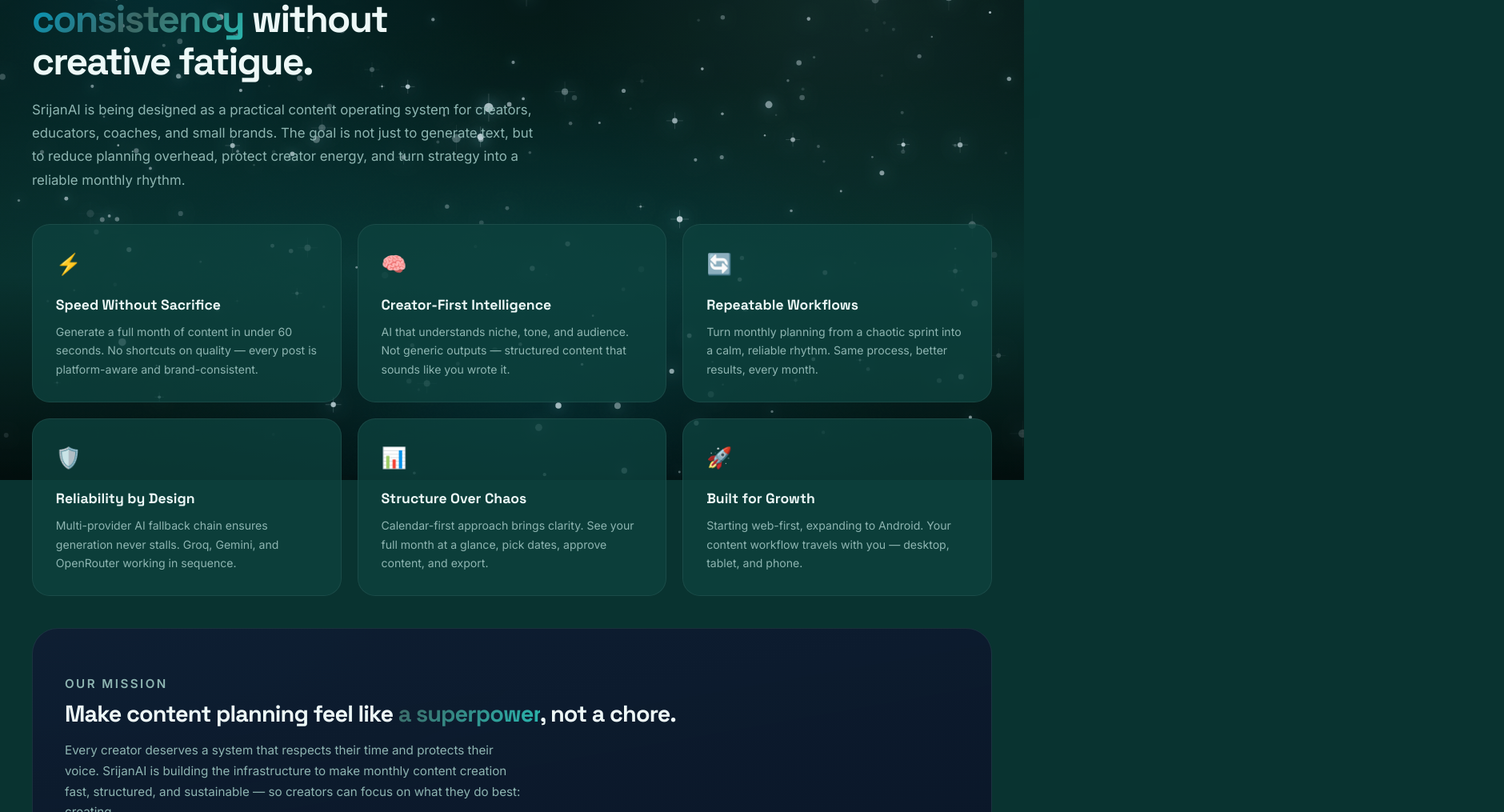
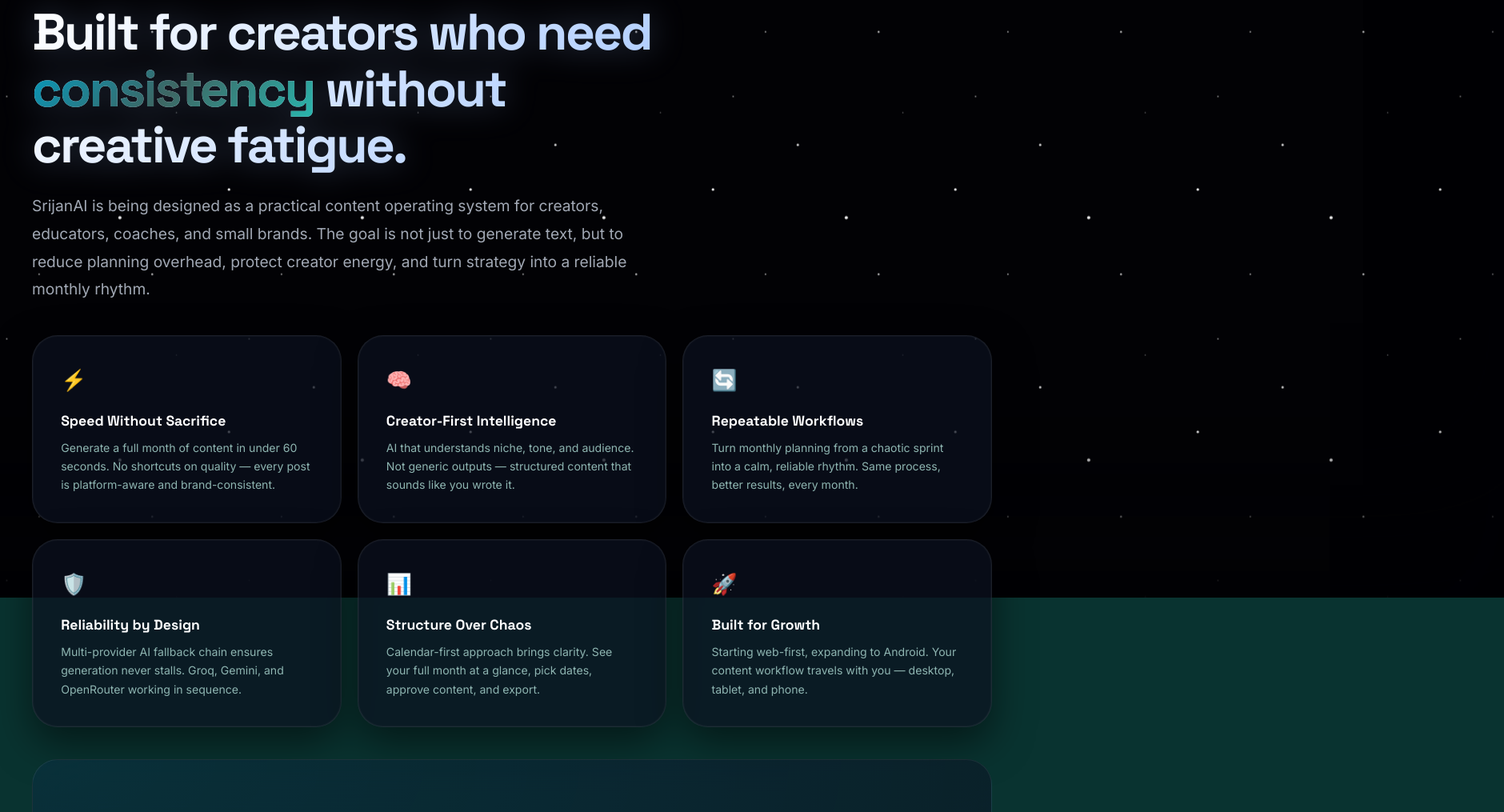
Before and after one commit to Dhananjay0376/SrijanAI, a Next.js app in the folder apps/web/: page /about in a window 1280 px wide. Shown: the part 200-1215 px from the top of the page at 80% size, 1880 px wide, since content can reach past the window. Built offline with nearby package versions, Linux system fonts and the light colour scheme; no server answers; a web font is replaced by a local one.

Commit message:
feat: apply cosmic theme and shooting comets to About page

```diff
--- a/apps/web/app/about/page.tsx
+++ b/apps/web/app/about/page.tsx
@@ -39,7 +39,12 @@
 
 export default function AboutPage() {
   return (
-    <main className="page-shell">
+    <main className="landing-shell about-shell">
+      <div className="cosmic-comets" aria-hidden="true">
+        {Array.from({ length: 12 }).map((_, i) => (
+          <div key={i} className={`comet comet-${i + 1}`} />
+        ))}
+      </div>
       {/* ── Hero ── */}
       <section className="about-hero fade-up">
         <p className="section-label">About SrijanAI</p>
--- a/apps/web/app/globals.css
+++ b/apps/web/app/globals.css
@@ -1146,20 +1146,24 @@
 
 .about-hero h1 {
   font-family: var(--font-display);
-  font-size: clamp(2rem, 4vw, 3rem);
-  font-weight: 800;
+  font-size: clamp(2.5rem, 5vw, 4rem);
+  font-weight: 900;
   letter-spacing: -0.04em;
   line-height: 1.1;
-  margin: 0.5rem 0 0;
+  margin: 0.8rem 0 0;
   max-width: 20ch;
-}
-
-.about-hero p {
-  color: var(--muted);
-  font-size: 1.05rem;
-  line-height: 1.75;
-  margin: 1.2rem 0 0;
-  max-width: 60ch;
+  background: linear-gradient(135deg, #ffffff 0%, #a0c4ff 100%);
+  -webkit-background-clip: text;
+  -webkit-text-fill-color: transparent;
+  filter: drop-shadow(0 0 20px rgba(160, 196, 255, 0.3));
+}
+
+.about-hero p:not(.section-label) {
+  color: rgba(230, 240, 255, 0.7);
+  font-size: 1.2rem;
+  line-height: 1.8;
+  margin: 1.5rem 0 0;
+  max-width: 65ch;
 }
 
 .about-values {
@@ -1170,17 +1174,20 @@
 }
 
 .about-value-card {
-  padding: 1.8rem;
-  border: 1px solid var(--line);
-  border-radius: var(--radius-md);
-  background: var(--panel);
-  backdrop-filter: blur(14px);
-  transition: border-color var(--transition-smooth), transform var(--transition-smooth);
+  padding: 2.2rem;
+  border: 1px solid rgba(255, 255, 255, 0.08);
+  border-radius: var(--radius-lg);
+  background: rgba(12, 18, 32, 0.7);
+  backdrop-filter: blur(30px) saturate(1.5);
+  box-shadow: 0 20px 50px rgba(0, 0, 0, 0.5), inset 0 0 0 1px rgba(255, 255, 255, 0.03);
+  transition: all 0.4s cubic-bezier(0.16, 1, 0.3, 1);
 }
 
 .about-value-card:hover {
-  border-color: var(--line-hover);
-  transform: translateY(-3px);
+  transform: translateY(-8px) scale(1.02);
+  border-color: rgba(0, 240, 255, 0.5);
+  background: rgba(20, 30, 50, 0.85);
+  box-shadow: 0 30px 60px rgba(0, 0, 0, 0.6), 0 0 20px rgba(0, 240, 255, 0.2);
 }
 
 .about-value-icon {
@@ -1203,30 +1210,32 @@
 }
 
 .about-mission {
-  padding: 2.5rem;
-  border: 1px solid var(--line);
+  padding: 4rem 3rem;
+  border: 1px solid rgba(255, 255, 255, 0.08);
   border-radius: var(--radius-lg);
-  background:
-    linear-gradient(170deg, rgba(15, 28, 50, 0.9), rgba(10, 20, 38, 0.95)),
-    radial-gradient(ellipse at top left, rgba(61, 102, 99, 0.1), transparent 50%);
-  backdrop-filter: blur(18px);
+  background: radial-gradient(ellipse at top left, rgba(0, 240, 255, 0.1), transparent), rgba(12, 18, 32, 0.7);
+  backdrop-filter: blur(40px);
 }
 
 .about-mission h2 {
   font-family: var(--font-display);
-  font-size: clamp(1.4rem, 2.5vw, 1.8rem);
-  font-weight: 700;
+  font-size: clamp(1.8rem, 3.5vw, 2.8rem);
+  font-weight: 900;
   line-height: 1.15;
   letter-spacing: -0.03em;
-  margin: 0.5rem 0 0;
+  margin: 0.8rem 0 0;
+  background: linear-gradient(135deg, #ffffff 0%, #a0c4ff 100%);
+  -webkit-background-clip: text;
+  -webkit-text-fill-color: transparent;
+  filter: drop-shadow(0 0 15px rgba(160, 196, 255, 0.3));
 }
 
 .about-mission p {
-  color: var(--muted);
-  font-size: 0.95rem;
-  line-height: 1.7;
-  margin: 1rem 0 0;
-  max-width: 60ch;
+  color: rgba(230, 240, 255, 0.6);
+  font-size: 1.1rem;
+  line-height: 1.8;
+  margin: 1.5rem 0 0;
+  max-width: 65ch;
 }
 
 /* ── Guide Page ── */
```
